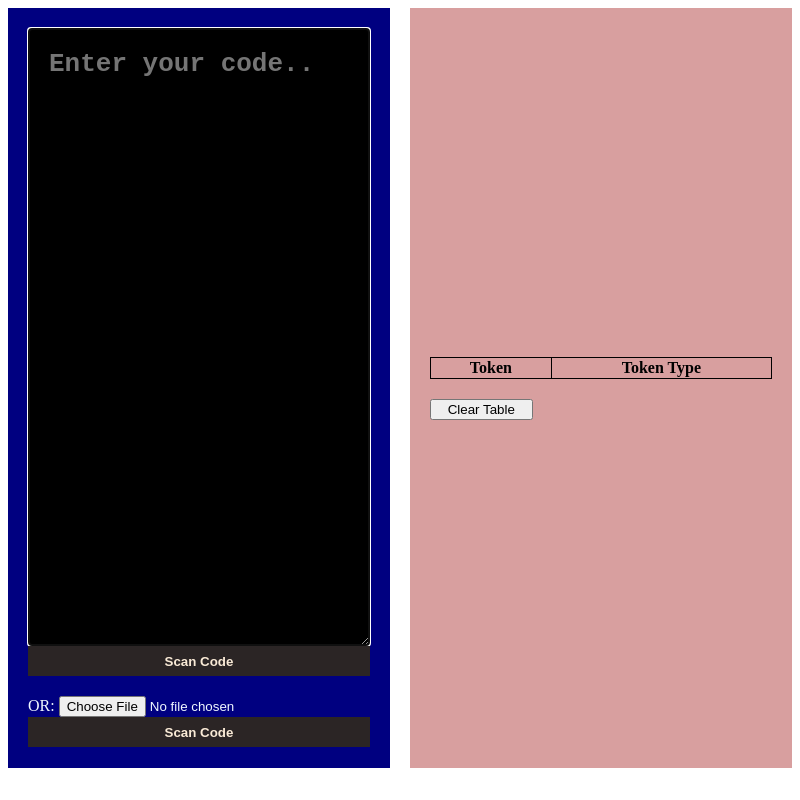
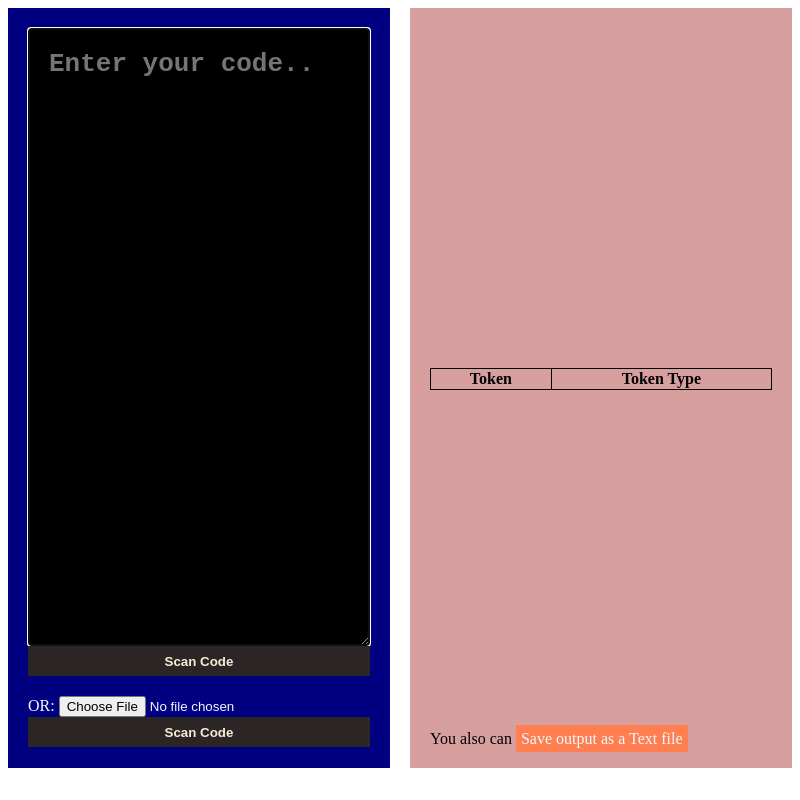
Before and after one commit to Abdo-A/compiler-project, an Electron app: page src/index.html in a window 800 px wide. Drawn offline with Linux system fonts and the light colour scheme.

Commit message:
Allowed user to save output as a text file

```diff
--- a/src/index.html
+++ b/src/index.html
@@ -27,7 +27,9 @@
                 </tr>
                 <div></div>
             </table>
-            <button onclick="clearTable()" id="clearTableButton">Clear Table</button>
+            <div id="fileOutputContainer">You also can <a href="" id="saveFileButton" onclick="saveFile()">Save output
+                    as a
+                    Text file</a></div>
         </div>
     </div>
 
--- a/src/scannerFunction.js
+++ b/src/scannerFunction.js
@@ -12,6 +12,8 @@ scannerFunction = code => {
   //clearing old data
   tokensArray = [];
   tokenTypesArray = [];
+  Code = [];
+  stack = "";
 
   //mapping the code into the global array, to be available outside the function
   for (let i = 0; i < code.length; i++) {
--- a/src/script.js
+++ b/src/script.js
@@ -32,6 +32,13 @@ const scanFileCode = () => {
 };
 
 const scanCodeAndShowResult = code => {
+  //clear output
+  table.innerHTML = `<tr>
+  <th>Token</th>
+  <th>Token Type</th>
+</tr>
+  `;
+
   //scan code
   scannerFunction(code);
 
@@ -46,11 +53,18 @@ const scanCodeAndShowResult = code => {
   }
 };
 
-const clearTable = () => {
-  table.innerHTML = null;
-  table.innerHTML = `<tr>
-  <th>Token</th>
-  <th>Token Type</th>
-</tr>
-  `;
+const saveFile = () => {
+  //save result into a string
+  let fileOutput = "";
+
+  for (let i = 0; i < tokensArray.length; i++) {
+    fileOutput = fileOutput.concat(
+      `${tokensArray[i]} -> ${tokenTypesArray[i]} \r\n`
+    );
+  }
+
+  var saveFileButton = document.getElementById("saveFileButton");
+  var file = new Blob([fileOutput], { type: "text/plain" });
+  saveFileButton.href = URL.createObjectURL(file);
+  saveFileButton.download = "scannerOutput.txt";
 };
--- a/src/style.css
+++ b/src/style.css
@@ -47,12 +47,7 @@
   background-color: #d89f9f;
   display: flex;
   flex-direction: column;
-  justify-content: center;
-}
-
-#clearTableButton {
-  width: 30%;
-  margin-top: 20px;
+  justify-content: space-between;
 }
 
 table,
@@ -62,3 +57,10 @@ td {
   border-collapse: collapse;
   text-align: center;
 }
+
+#saveFileButton {
+  background-color: coral;
+  padding: 5px;
+  text-decoration: none;
+  color: aliceblue;
+}
```
